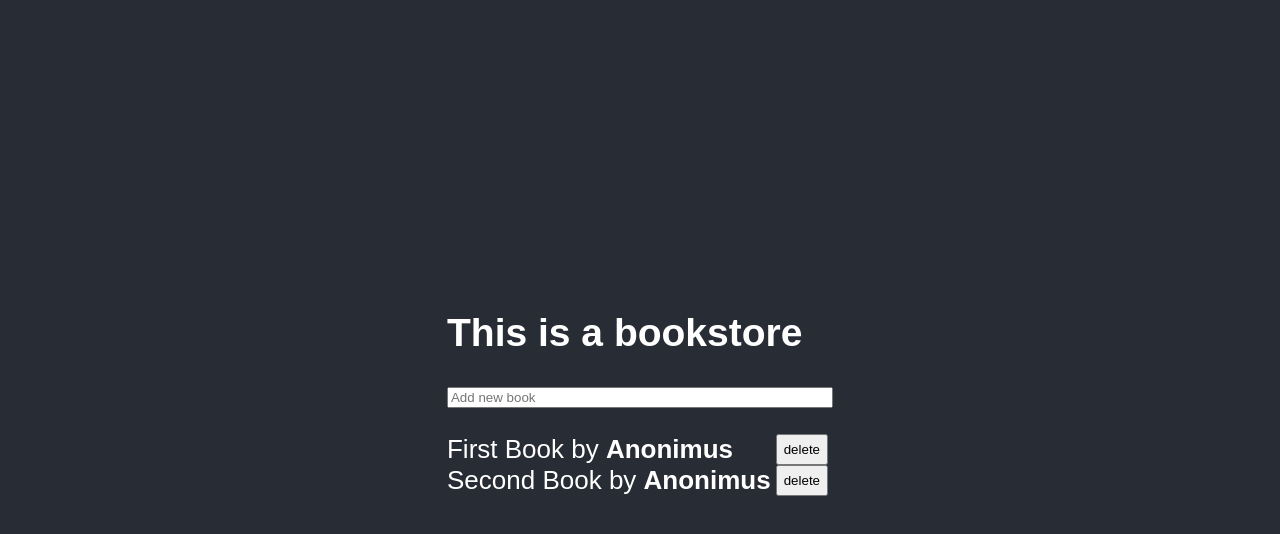
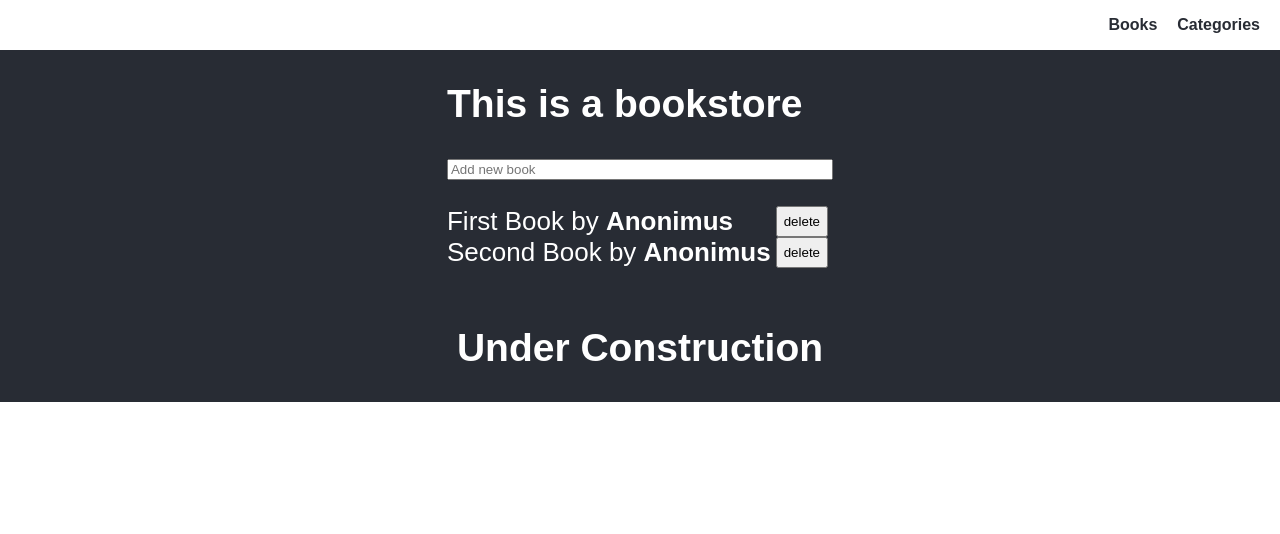
Before and after one commit to marilirulita/bookstore, a React (Create React App) app: page / in a window 1280 px wide. Shown: the top 534 px of the page. Built offline with nearby package versions, Linux system fonts and the light colour scheme.

Commit message:
Add header and categories component

```diff
--- a/src/App.css
+++ b/src/App.css
@@ -4,25 +4,30 @@ button {
 
 ul {
   list-style: none;
-  display: flex;
-  flex-direction: column;
   padding: 0;
-}
-
-li {
-  display: flex;
-  justify-content: space-between;
-  width: 100%;
 }
 
 .App {
   display: flex;
   flex-direction: column;
+  min-height: 100vh;
+}
+
+.navbar {
+  display: flex;
+  flex-direction: row;
+  justify-content: end;
+  padding: 0 10px;
+}
+
+.navbar li {
+  padding: 0 10px;
+  font-weight: bold;
+  color: #282c34;
 }
 
 .App-header {
   background-color: #282c34;
-  min-height: 100vh;
   display: flex;
   flex-direction: column;
   align-items: center;
@@ -36,3 +41,14 @@ li {
   flex-direction: column;
   max-width: 1000px;
 }
+
+.books-display ul {
+  display: flex;
+  flex-direction: column;
+}
+
+.books-display li {
+  display: flex;
+  justify-content: space-between;
+  width: 100%;
+}
--- a/src/App.js
+++ b/src/App.js
@@ -1,11 +1,15 @@
 import Books from './components/Books';
+import Categories from './components/Categories';
+import Navbar from './components/Navbar';
 import './App.css';
 
 function App() {
   return (
     <div className="App">
+      <Navbar />
       <header className="App-header">
         <Books />
+        <Categories />
       </header>
     </div>
   );
--- a/src/components/Categories.js
+++ b/src/components/Categories.js
@@ -0,0 +1,5 @@
+const Categories = () => {
+  return <h2>Under Construction</h2>
+}
+
+export default Categories
--- /dev/null
+++ b/src/components/Navbar.js
@@ -0,0 +1,10 @@
+const Navbar = () => {
+  return (
+    <ul className="navbar">
+      <li>Books</li>
+      <li>Categories</li>
+    </ul>
+  )
+}
+
+export default Navbar
```
